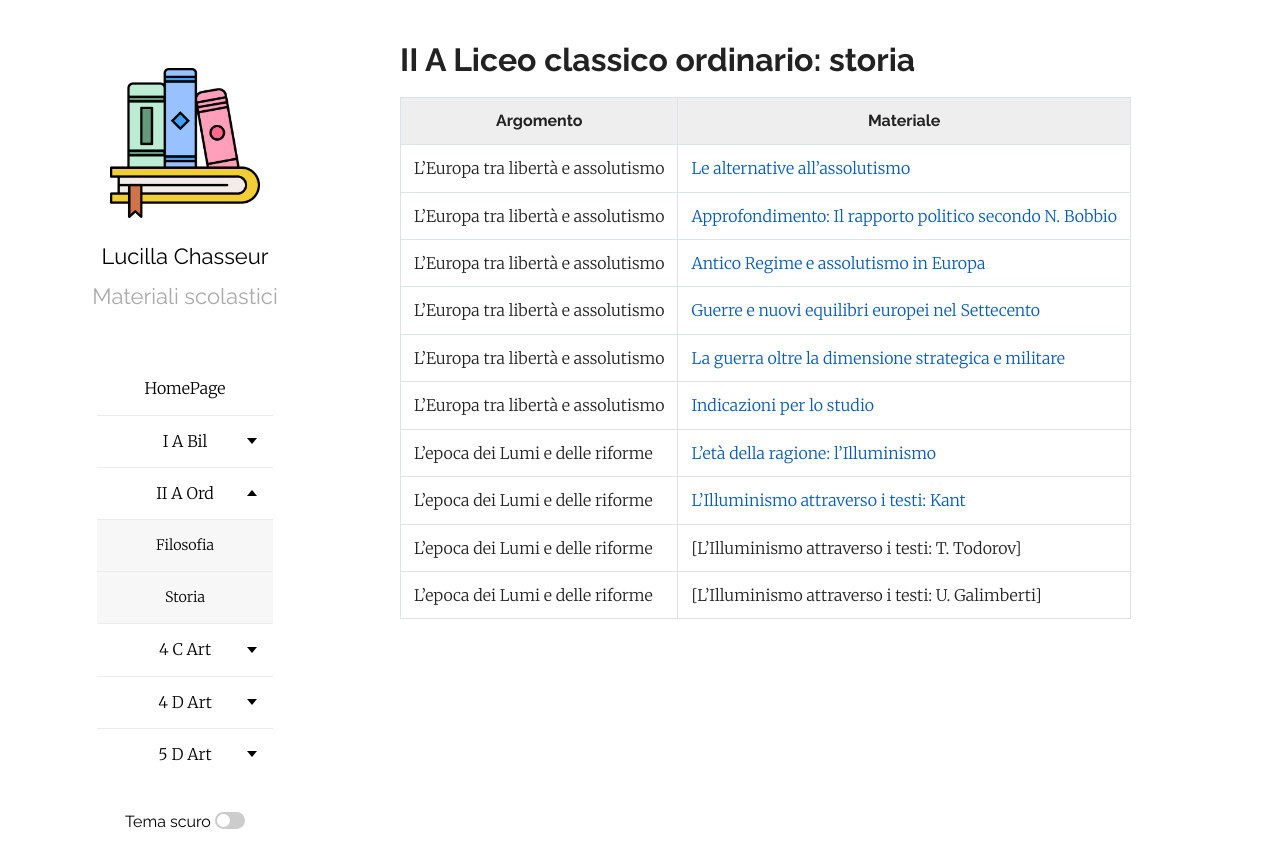
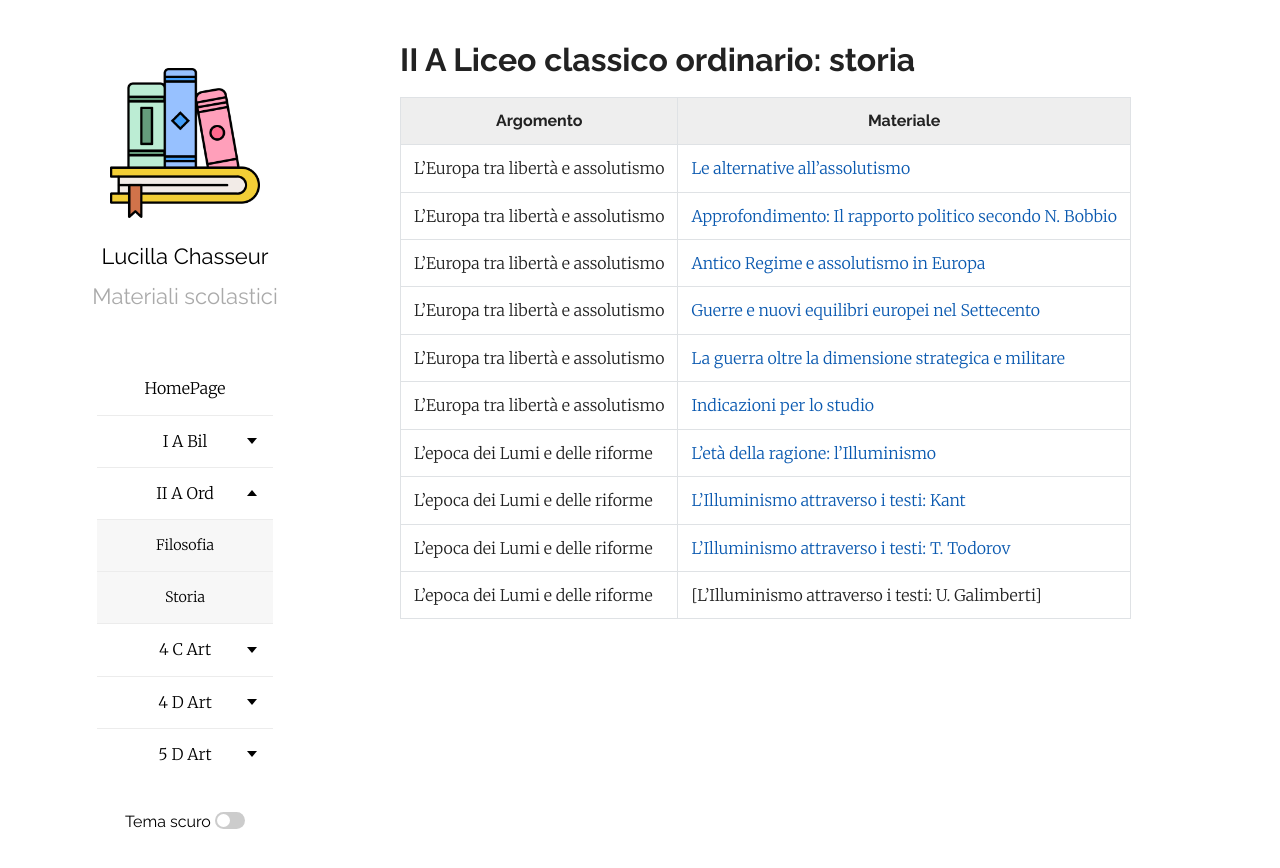
Before and after one commit to efemeridi/efemeridi.github.io, a Jekyll site: the page built from 2a_ord_storia.md, in a window 1280 px wide. Shown: the top 868 px of the page. Built offline with Jekyll 4.4.1, drawn with Linux system fonts in a browser that asks for light colours; our own code applies the rules of GitHub Pages for plain Markdown files; part of the change alters nothing that is shown.

```diff
--- a/2a_ord_storia.md
+++ b/2a_ord_storia.md
@@ -13,5 +13,5 @@ layout: page
 |L'Europa tra libertà e assolutismo | [Indicazioni per lo studio](/materiali/II_A_ord/storia/PROGRAMMI/PROGRAMMA_SEZ_1.pdf/)
 |L'epoca dei Lumi e delle riforme | [L'età della ragione: l'Illuminismo](/materiali/II_A_ord/storia/02_EPOCA_LUMI_RIFORME/4_eta_della_ragione_illuminismo_26.pdf/)
 |L'epoca dei Lumi e delle riforme |[L'Illuminismo attraverso i testi: Kant](/materiali/II_A_ord/storia/02_EPOCA_LUMI_RIFORME/a_cosa_e_illuminismo_Kant_analisi.pdf/)
-|L'epoca dei Lumi e delle riforme |[L'Illuminismo attraverso i testi: T. Todorov]
+|L'epoca dei Lumi e delle riforme |[L'Illuminismo attraverso i testi: T. Todorov](/materiali/II_A_ord/storia/02_EPOCA_LUMI_RIFORME/b_esprit_lumieres_todorov.pdf/)
 |L'epoca dei Lumi e delle riforme |[L'Illuminismo attraverso i testi: U. Galimberti]
```
